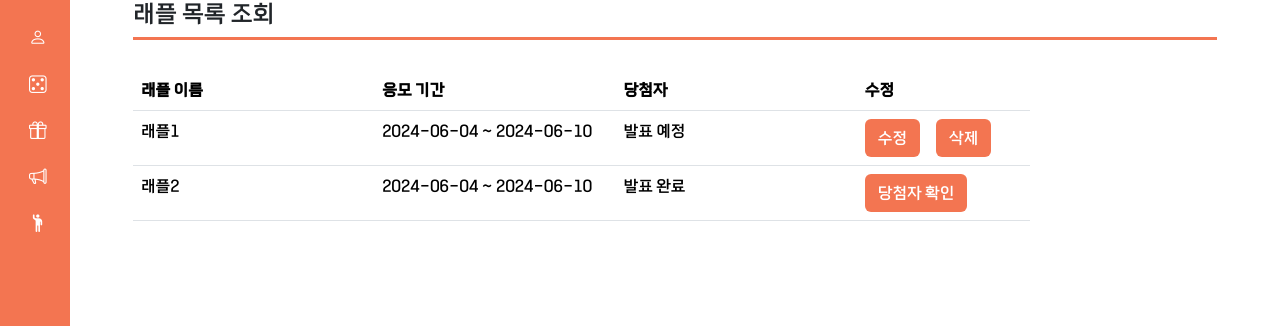
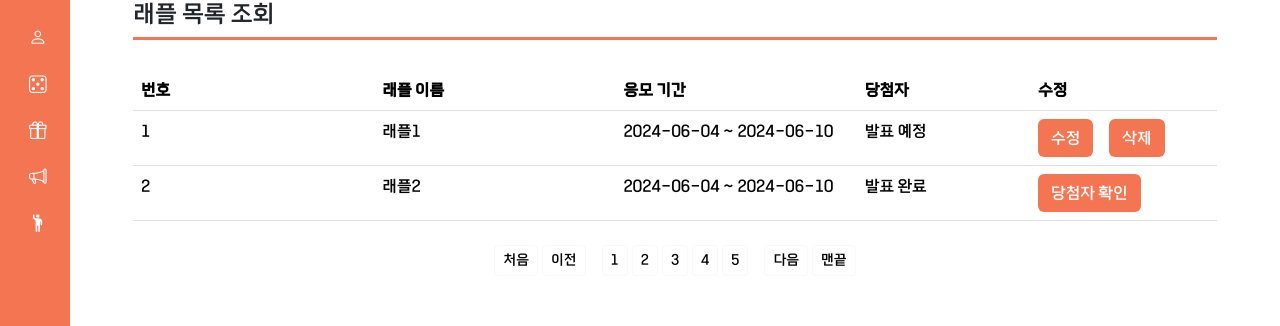
Before and after one commit to byeonnns/let-ffle-front, a Vue app: page /Admin/RaffleList in a window 1280 px wide. Shown: the part 158-484 px from the top of the page. Built offline with nearby package versions, Linux system fonts and the light colour scheme; what vue3-lottie would draw is missing.

Commit message:
Refactor : Admin 목록 조회 페이지네이션 추가

```diff
--- a/src/views/Admin/Member/MemberListView.vue
+++ b/src/views/Admin/Member/MemberListView.vue
@@ -43,8 +43,29 @@
                             </select>
                             <input class="me-2">
                         </div>
-                        <button type="button" class="btn btn-light me-2">검색</button>
-
+                        <button type="button" class="btn btn-light me-2 mb-4">검색</button>
+                    </div>
+                    <div class="d-flex justify-content-between align-items-center">
+                        <div class="d-flex flex-grow-1 justify-content-center">
+                            <button class="btn btn-outline-light btn-sm me-1"
+                                style="background-color: white; color:black;">처음</button>
+                            <button class="btn btn-outline-light btn-sm me-3"
+                                style="background-color: white; color:black;">이전</button>
+                            <button class="btn btn-outline-light btn-sm me-1"
+                                style="background-color: white; color:black;">1</button>
+                            <button class="btn btn-outline-light btn-sm me-1"
+                                style="background-color: white; color:black;">2</button>
+                            <button class="btn btn-outline-light btn-sm me-1"
+                                style="background-color: white; color:black;">3</button>
+                            <button class="btn btn-outline-light btn-sm me-1"
+                                style="background-color: white; color:black;">4</button>
+                            <button class="btn btn-outline-light btn-sm me-3"
+                                style="background-color: white; color:black;">5</button>
+                            <button class="btn btn-outline-light btn-sm me-1"
+                                style="background-color: white; color:black;">다음</button>
+                            <button class="btn btn-outline-light btn-sm me-1"
+                                style="background-color: white; color:black;">맨끝</button>
+                        </div>
                     </div>
                 </div>
             </div>
--- a/src/views/Admin/Raffle/RaffleListView.vue
+++ b/src/views/Admin/Raffle/RaffleListView.vue
@@ -21,6 +21,7 @@
                                         </colgroup>
                                         <thead>
                                             <tr>
+                                                <th scope="col">번호</th>
                                                 <th scope="col">래플 이름</th>
                                                 <th scope="col">응모 기간</th>
                                                 <th scope="col">당첨자</th>
@@ -29,6 +30,11 @@
                                         </thead>
                                         <tbody class="ordtable-tbody">
                                             <tr>
+                                                <td>
+                                                    <div class="n-prd-row">
+                                                        <RouterLink to="/">1</RouterLink>
+                                                    </div>
+                                                </td>
                                                 <td>
                                                     <div class="n-prd-row">
                                                         <RouterLink to="/">래플1</RouterLink>
@@ -52,6 +58,11 @@
                                             <tr>
                                                 <td>
                                                     <div class="n-prd-row">
+                                                        <RouterLink to="/">2</RouterLink>
+                                                    </div>
+                                                </td>
+                                                <td>
+                                                    <div class="n-prd-row">
                                                         <RouterLink to="/">래플2</RouterLink>
                                                     </div>
                                                 </td>
@@ -63,11 +74,34 @@
                                                     발표 완료
                                                 </td>
                                                 <td>
-                                                    <RouterLink to="/Admin/WinnerList"><button class="btn update-raffle-btn">당첨자 확인</button></RouterLink>
+                                                    <RouterLink to="/Admin/WinnerList"><button
+                                                            class="btn update-raffle-btn">당첨자 확인</button></RouterLink>
                                                 </td>
                                             </tr>
                                         </tbody>
                                     </table>
+                                </div>
+                                <div class="d-flex justify-content-between align-items-center mt-4">
+                                    <div class="d-flex flex-grow-1 justify-content-center">
+                                        <button class="btn btn-outline-light btn-sm me-1"
+                                            style="background-color: white; color:black;">처음</button>
+                                        <button class="btn btn-outline-light btn-sm me-3"
+                                            style="background-color: white; color:black;">이전</button>
+                                        <button class="btn btn-outline-light btn-sm me-1"
+                                            style="background-color: white; color:black;">1</button>
+                                        <button class="btn btn-outline-light btn-sm me-1"
+                                            style="background-color: white; color:black;">2</button>
+                                        <button class="btn btn-outline-light btn-sm me-1"
+                                            style="background-color: white; color:black;">3</button>
+                                        <button class="btn btn-outline-light btn-sm me-1"
+                                            style="background-color: white; color:black;">4</button>
+                                        <button class="btn btn-outline-light btn-sm me-3"
+                                            style="background-color: white; color:black;">5</button>
+                                        <button class="btn btn-outline-light btn-sm me-1"
+                                            style="background-color: white; color:black;">다음</button>
+                                        <button class="btn btn-outline-light btn-sm"
+                                            style="background-color: white; color:black;">맨끝</button>
+                                    </div>
                                 </div>
                             </div>
                         </div>
--- a/src/views/Admin/Winner/WinnerListView.vue
+++ b/src/views/Admin/Winner/WinnerListView.vue
@@ -46,8 +46,29 @@
                             </select>
                             <input class="me-2">
                         </div>
-                        <button type="button" class="btn btn-light me-2">검색</button>
-
+                        <button type="button" class="btn btn-light me-2 mb-4">검색</button>
+                    </div>
+                    <div class="d-flex justify-content-between align-items-center">
+                        <div class="d-flex flex-grow-1 justify-content-center ms-5">
+                            <button class="btn btn-outline-light btn-sm me-1"
+                                style="background-color: white; color:black;">처음</button>
+                            <button class="btn btn-outline-light btn-sm me-3"
+                                style="background-color: white; color:black;">이전</button>
+                            <button class="btn btn-outline-light btn-sm me-1"
+                                style="background-color: white; color:black;">1</button>
+                            <button class="btn btn-outline-light btn-sm me-1"
+                                style="background-color: white; color:black;">2</button>
+                            <button class="btn btn-outline-light btn-sm me-1"
+                                style="background-color: white; color:black;">3</button>
+                            <button class="btn btn-outline-light btn-sm me-1"
+                                style="background-color: white; color:black;">4</button>
+                            <button class="btn btn-outline-light btn-sm me-3"
+                                style="background-color: white; color:black;">5</button>
+                            <button class="btn btn-outline-light btn-sm me-1"
+                                style="background-color: white; color:black;">다음</button>
+                            <button class="btn btn-outline-light btn-sm"
+                                style="background-color: white; color:black;">맨끝</button>
+                        </div>
                     </div>
                 </div>
             </div>
@@ -58,5 +79,4 @@
 <script setup>
 </script>
 
-<style scoped>
-</style>
+<style scoped></style>
```
